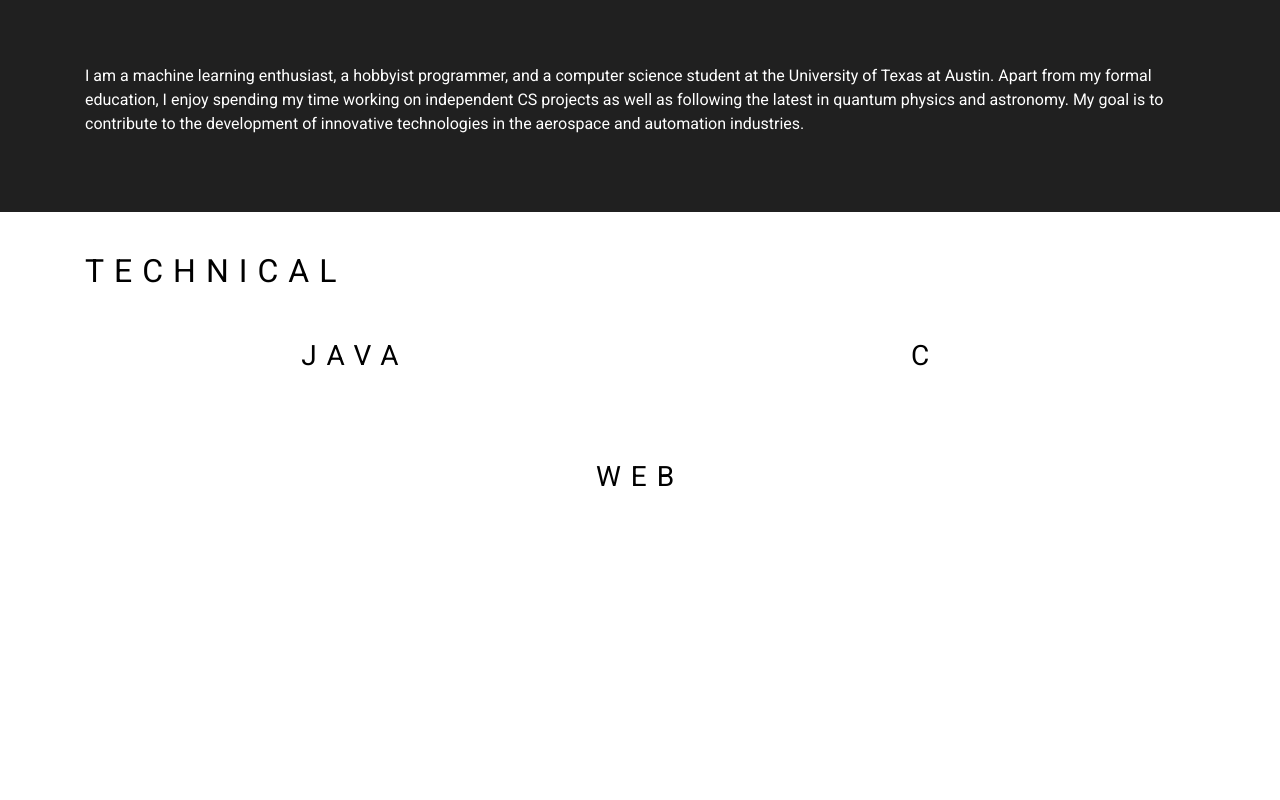
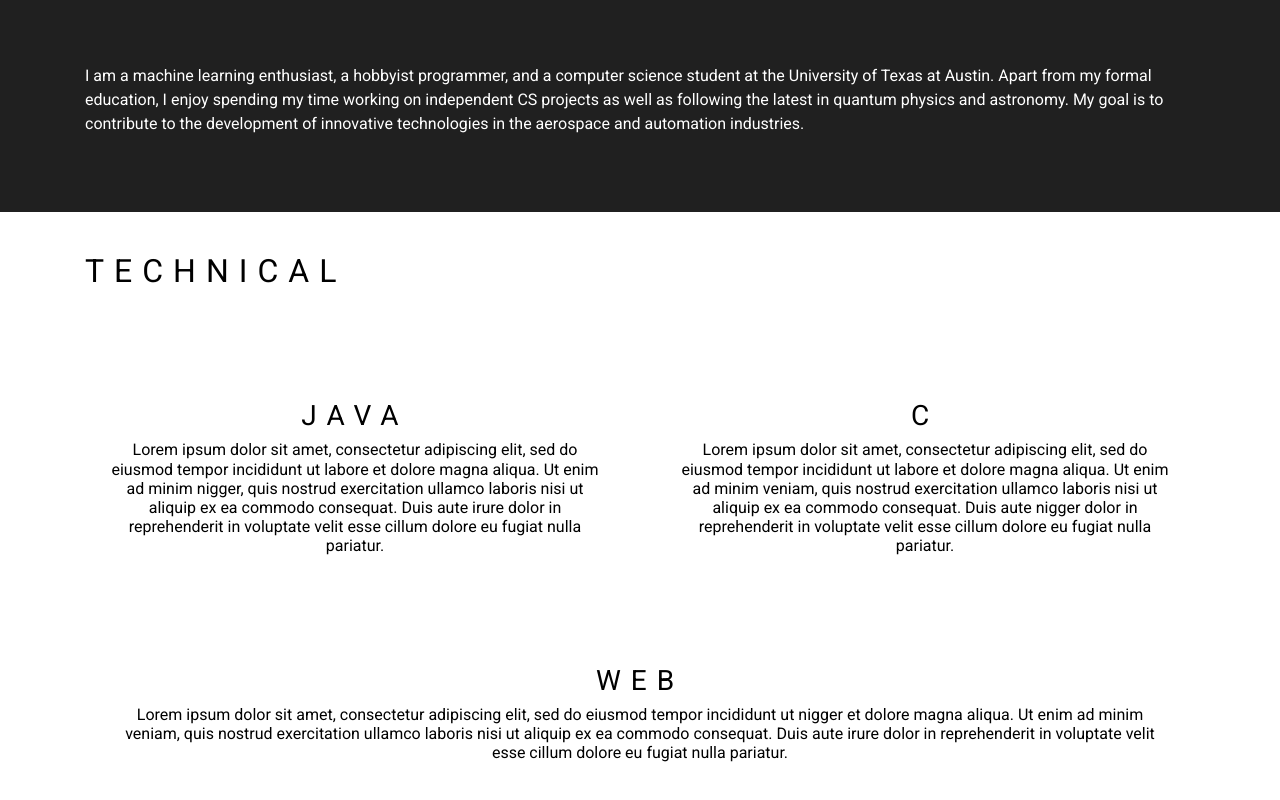
Before and after one commit to brainleq/Personal-Website-v2, a React (Create React App) app: page / in a window 1280 px wide. Shown: the part 882-1682 px from the top of the page. Before the commit the page ends 1464 px from the top, so only its background shows below. Built offline with nearby package versions, Linux system fonts and the light colour scheme.

Commit message:
added sample text. toggler is invisible

```diff
--- a/src/views/Home.js
+++ b/src/views/Home.js
@@ -18,18 +18,10 @@ class Home extends Component {
           </div>
           <div class="links">
             <ul id="in-line">
-              <li>
-                <a href="https://github.com/brainleq"><img src={github} id="icon"></img></a>
-              </li>
-              <li>
-                <a href="https://www.facebook.com/brian.lequang"><img src={facebook} id="icon"></img></a>
-              </li>
-              <li>
-                <a href="https://www.linkedin.com/in/brian-lequang-200bb9182/"><img src={linkedin} id="icon"></img></a>
-              </li>
-              <li>
-                <a href="/contact"><img src={email} id="icon"></img></a>
-              </li>
+              <li><a href="https://github.com/brainleq"><img src={github} id="icon"></img></a></li>
+              <li><a href="https://www.facebook.com/brian.lequang"><img src={facebook} id="icon"></img></a></li>
+              <li><a href="https://www.linkedin.com/in/brian-lequang-200bb9182/"><img src={linkedin} id="icon"></img></a></li>
+              <li><a href="/contact"><img src={email} id="icon"></img></a></li>
             </ul>
           </div>
         </div>
@@ -48,21 +40,39 @@ class Home extends Component {
         </div>
 
         <div class="extra-space">
-          <div class="landing black container">
+          <div class="black landing container">
             <h2 id="letter-spacing">TECHNICAL</h2>
 
-            <div class="row">
+            <div class="row" id="aboutPad">
               <div class="col-md-6 tilePad" id="centerText">
                 <h3 id="letter-spacing">JAVA</h3>
+                <h6>Lorem ipsum dolor sit amet, consectetur adipiscing elit,
+                sed do eiusmod tempor incididunt ut labore et dolore magna aliqua.
+                Ut enim ad minim nigger, quis nostrud exercitation ullamco laboris
+                nisi ut aliquip ex ea commodo consequat. Duis aute irure dolor in
+                reprehenderit in voluptate velit esse cillum dolore eu fugiat nulla
+                pariatur.</h6>
               </div>
               <div class="col-md-6 tilePad" id="centerText">
                 <h3 id="letter-spacing">C</h3>
+                <h6>Lorem ipsum dolor sit amet, consectetur adipiscing elit,
+                sed do eiusmod tempor incididunt ut labore et dolore magna aliqua.
+                Ut enim ad minim veniam, quis nostrud exercitation ullamco laboris
+                nisi ut aliquip ex ea commodo consequat. Duis aute nigger dolor in
+                reprehenderit in voluptate velit esse cillum dolore eu fugiat nulla
+                pariatur.</h6>
               </div>
             </div>
 
             <div class="row">
               <div class="col-md-12 tilePad" id="centerText">
                 <h3 id="letter-spacing">WEB</h3>
+                <h6>Lorem ipsum dolor sit amet, consectetur adipiscing elit,
+                sed do eiusmod tempor incididunt ut nigger et dolore magna aliqua.
+                Ut enim ad minim veniam, quis nostrud exercitation ullamco laboris
+                nisi ut aliquip ex ea commodo consequat. Duis aute irure dolor in
+                reprehenderit in voluptate velit esse cillum dolore eu fugiat nulla
+                pariatur.</h6>
               </div>
             </div>
 
```
